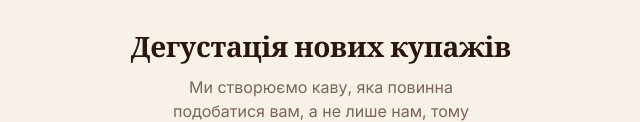
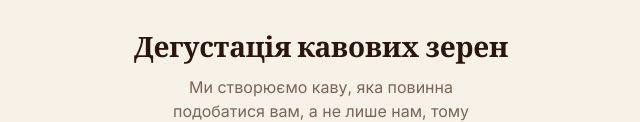
Before and after one commit to arabusta-blend/arabusta-online, a plain HTML site: page index.html in a window 1280 px wide. Shown: the part 263-385 px from the top of the page, without its empty margins (319-959 px from the left). Drawn offline with nearby package versions, Linux system fonts and the light colour scheme.

Commit message:
Rename start screen heading to Дегустація кавових зерен
Co-Authored-By: Claude Opus 5.5 <noreply@anthropic.com>

```diff
--- a/index.html
+++ b/index.html
@@ -21,7 +21,7 @@
     <!-- Screen 1. Start -->
     <section class="screen screen--start" id="screen-start">
       <img class="logo-img" src="assets/logo.webp" width="440" height="440" alt="ARABUSTA COFFEE">
-      <h1>Дегустація нових купажів</h1>
+      <h1>Дегустація кавових зерен</h1>
       <div class="intro">
         <p>Ми створюємо каву, яка повинна подобатися вам, а не лише нам, тому <strong class="intro__accent">ВАША ДУМКА МАЄ ЗНАЧЕННЯ!</strong></p>
         <p>Просимо чесно та об'єктивно оцінити зразки кави з Вашого набору — це займе до 2 хвилин.
```
